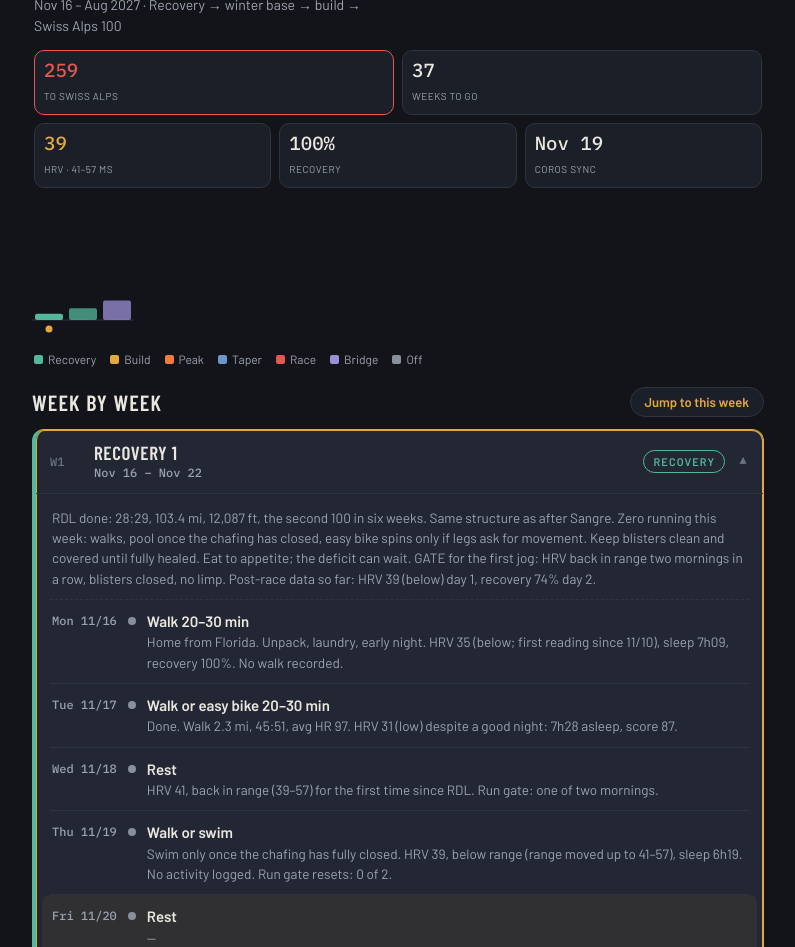
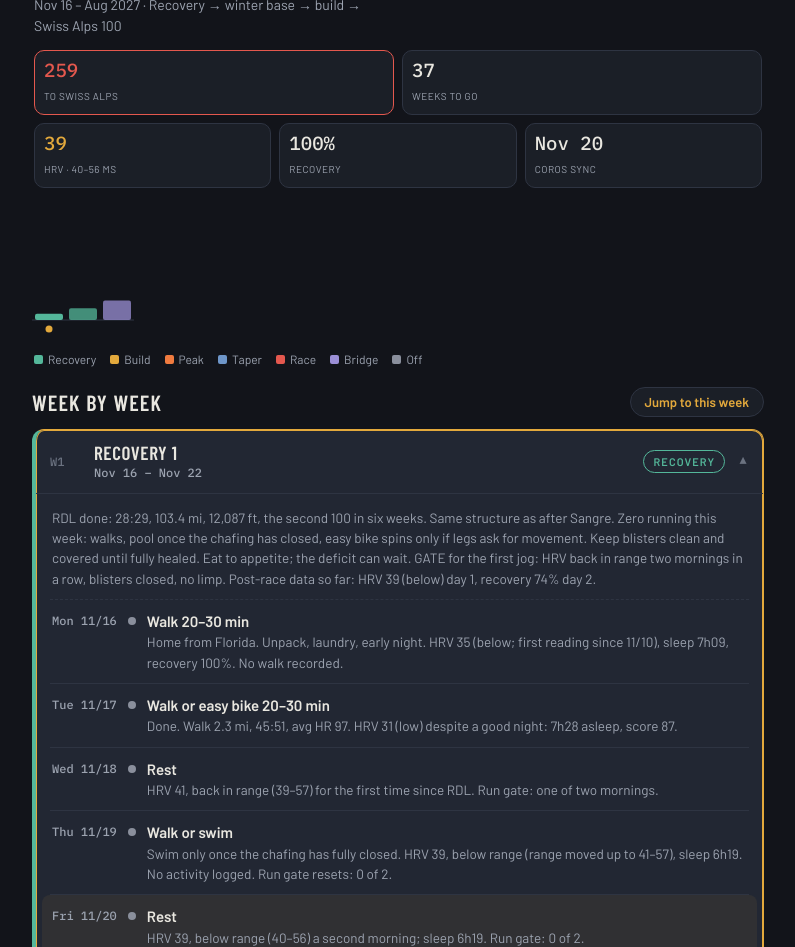
Before and after one commit to jpdupree/TrainingCalendar, a plain HTML site: page index.html in a window 1280 px wide. Shown: the part 125-1072 px from the top of the page, without its empty margins (242-1037 px from the left). Drawn offline with nearby package versions, Linux system fonts and the light colour scheme.

Commit message:
Readiness 11/20: HRV 39 below (40-56), recovery 100%
Co-Authored-By: Claude Opus 5.5 <noreply@anthropic.com>
Claude-Session: https://claude.ai/code/session_01HneQqiazDvVGpLjVJMD8vR

```diff
--- a/index.html
+++ b/index.html
@@ -319,7 +319,7 @@ const W27 = [
     ['Tue 11/17','rest','Walk or easy bike 20–30 min','Done. Walk 2.3 mi, 45:51, avg HR 97. HRV 31 (low) despite a good night: 7h28 asleep, score 87.'],
     ['Wed 11/18','rest','Rest','HRV 41, back in range (39–57) for the first time since RDL. Run gate: one of two mornings.'],
     ['Thu 11/19','rest','Walk or swim','Swim only once the chafing has fully closed. HRV 39, below range (range moved up to 41–57), sleep 6h19. No activity logged. Run gate resets: 0 of 2.'],
-    ['Fri 11/20','rest','Rest','—'],
+    ['Fri 11/20','rest','Rest','HRV 39, below range (40–56) a second morning; sleep 6h19. Run gate: 0 of 2.'],
     ['Sat 11/21','travel','Crewing — Dinosaur Valley 100K','All day crewing friends (replaces optional climbing). Walking counts as the day\'s movement; no pacing or running with them. Eat and drink like a crew member, not a spectator: real meals, water, salt. Comfortable shoes, feet still healing.'],
     ['Sun 11/22','rest','Rest or easy walk','Rest if Saturday ran long or late. Check the run gate: HRV in range two mornings running?']]},
 {n:2,s:'2026-11-23',e:'2026-11-29',ph:'recovery',t:'Recovery 2',load:15,
@@ -596,7 +596,7 @@ window.addEventListener('load',()=>{const el=CUR>=0&&document.getElementById('we
    routine (or any session touching the repo). status comes from the Coros
    sleep-HRV assessment: low | below | normal | above. Shows stale styling when
    the date is more than a day old so old numbers never pass as fresh. */
-const READY = {date:'2026-11-19', hrv:39, lo:41, hi:57, status:'below', recovery:100};
+const READY = {date:'2026-11-20', hrv:39, lo:40, hi:56, status:'below', recovery:100};
 (function readiness(){
   const el=document.getElementById('ready');
   if(!el||!READY.date)return;
```
